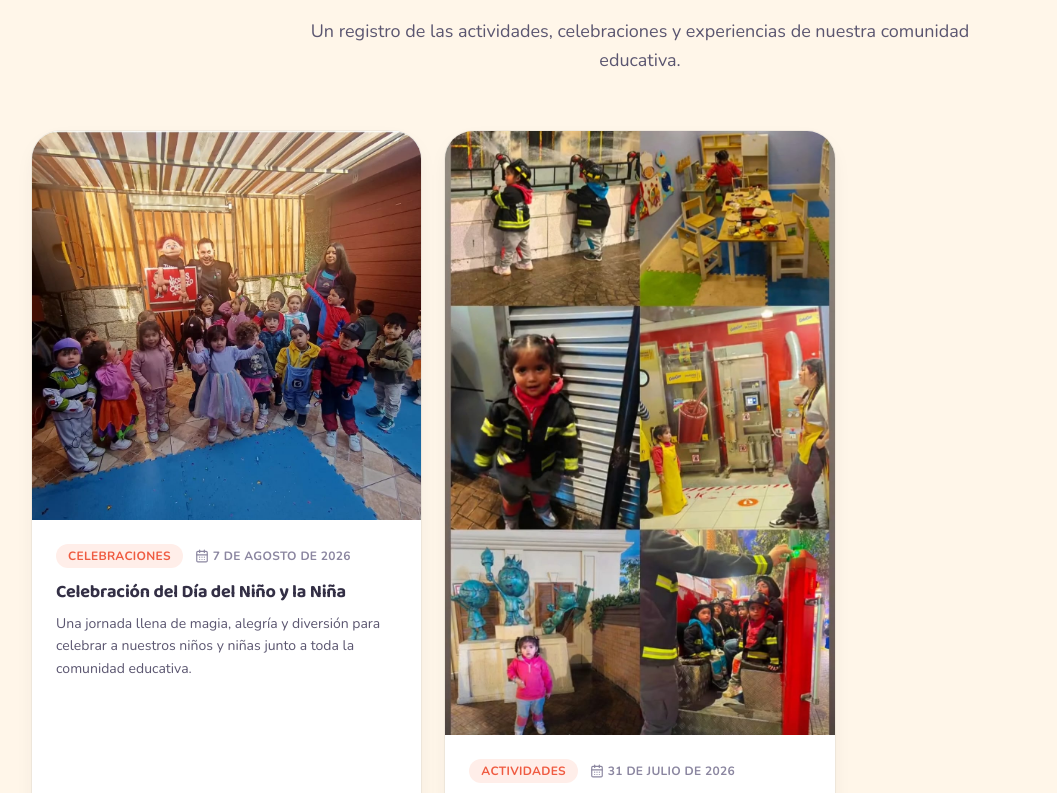
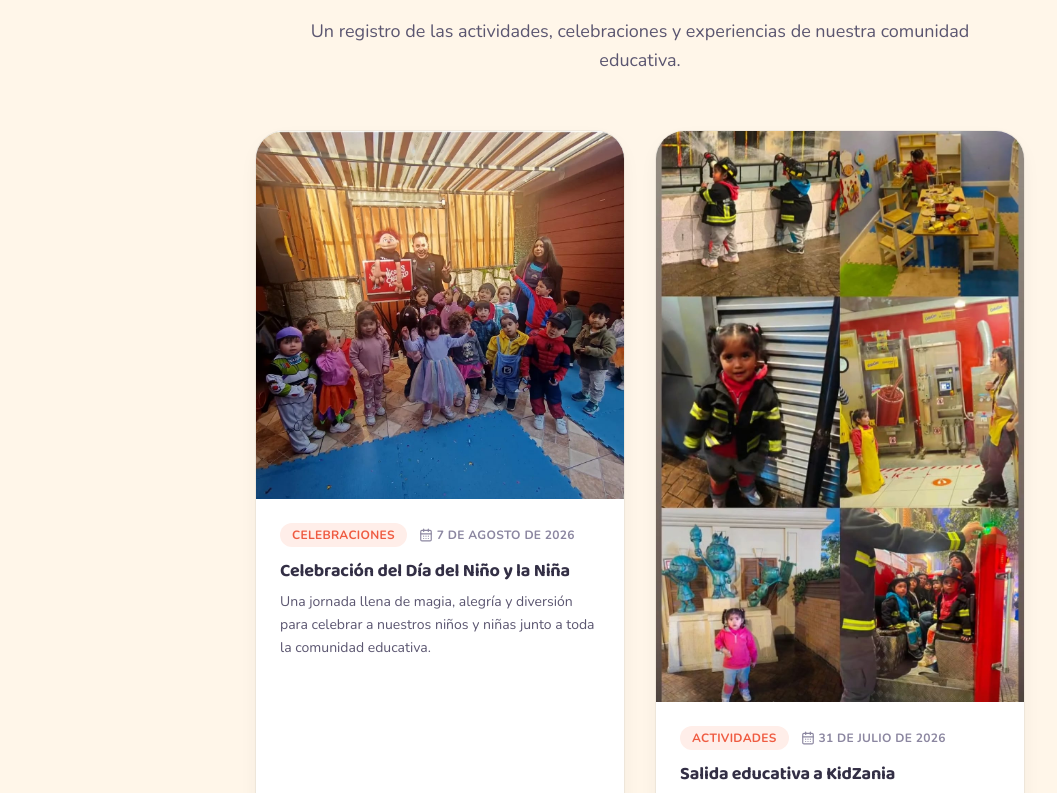
Before and after one commit to cristiangaona83-ui/arcoiris-florencia, a React (Vite) app: page / in a window 1280 px wide. Shown: the part 10447-11240 px from the top of the page, without its empty margins (0-1057 px from the left). Built offline with nearby package versions, Linux system fonts and the light colour scheme.

Commit message:
Deja solo KidZania y Día del Niño en noticias

```diff
--- a/src/sections/NewsSection.tsx
+++ b/src/sections/NewsSection.tsx
@@ -12,7 +12,7 @@ export function NewsSection() {
           description="Un registro de las actividades, celebraciones y experiencias de nuestra comunidad educativa."
         />
 
-        <div className="mt-14 grid grid-cols-1 gap-6 sm:grid-cols-2 lg:grid-cols-3">
+        <div className="mx-auto mt-14 grid max-w-3xl grid-cols-1 gap-6 sm:grid-cols-2 sm:gap-8">
           {news.map((item, index) => (
             <NewsCard key={item.id} item={item} index={index} />
           ))}
```
